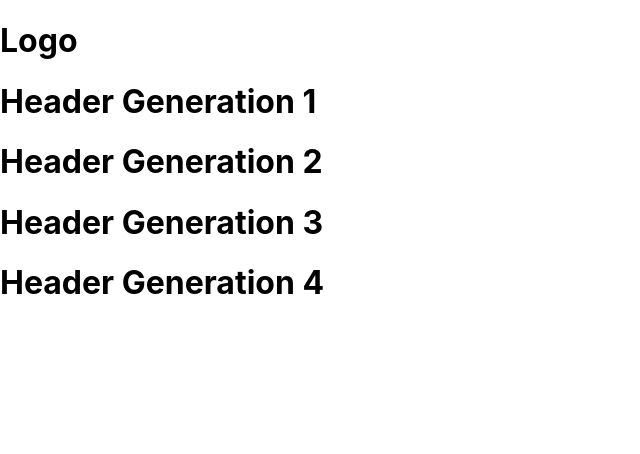
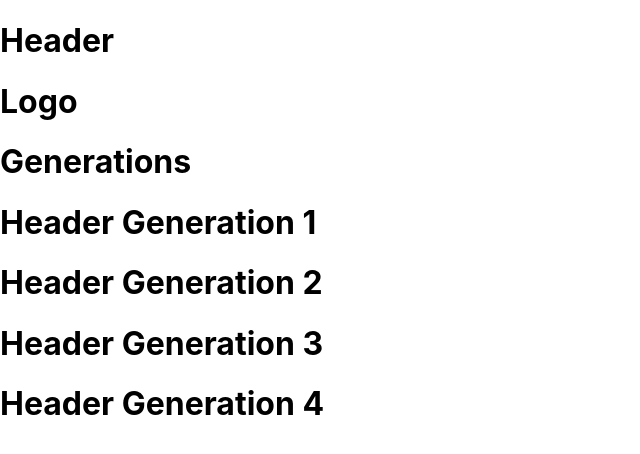
Before and after one commit to jerykoupun/Young-Boys, a React (Create React App) app in the folder Exercise12/front-end-b/: page / in a window 1280 px wide. Shown: the top 454 px of the page, without its empty margins (0-640 px from the left). Built offline with nearby package versions, Linux system fonts and the light colour scheme.

Commit message:
fix error

```diff
--- a/Exercise12/front-end-b/src/components/Header/Generations/index.js
+++ b/Exercise12/front-end-b/src/components/Header/Generations/index.js
@@ -6,6 +6,7 @@ import Gen4 from "./Gen4";
 const Generations = () => {
   return (
     <>
+      <h1>Generations</h1>
       <Gen1 />
       <Gen2 />
       <Gen3 />
--- a/Exercise12/front-end-b/src/components/Header/index.js
+++ b/Exercise12/front-end-b/src/components/Header/index.js
@@ -4,6 +4,7 @@ import Logo from "./Logo";
 const Header = () => {
   return (
     <>
+      <h1>Header</h1>
       <Logo />
       <Generations />
     </>
```
